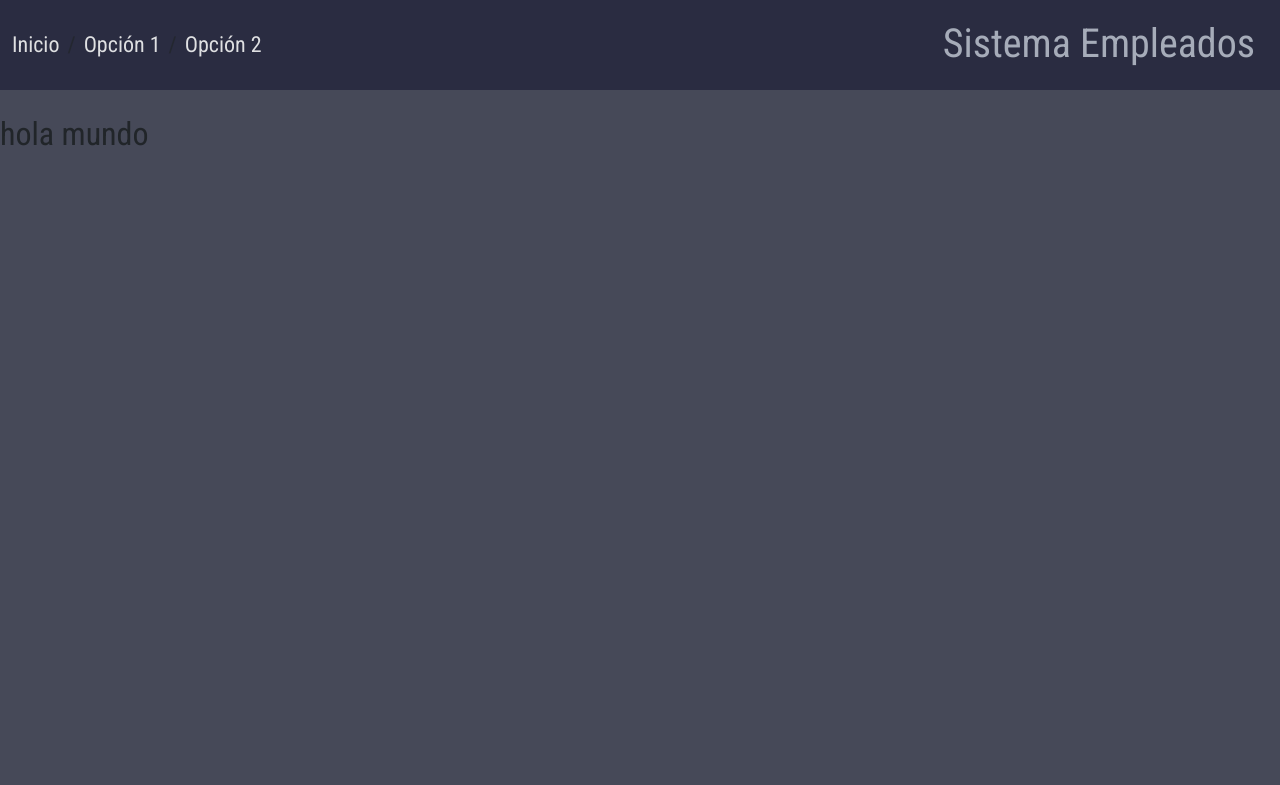
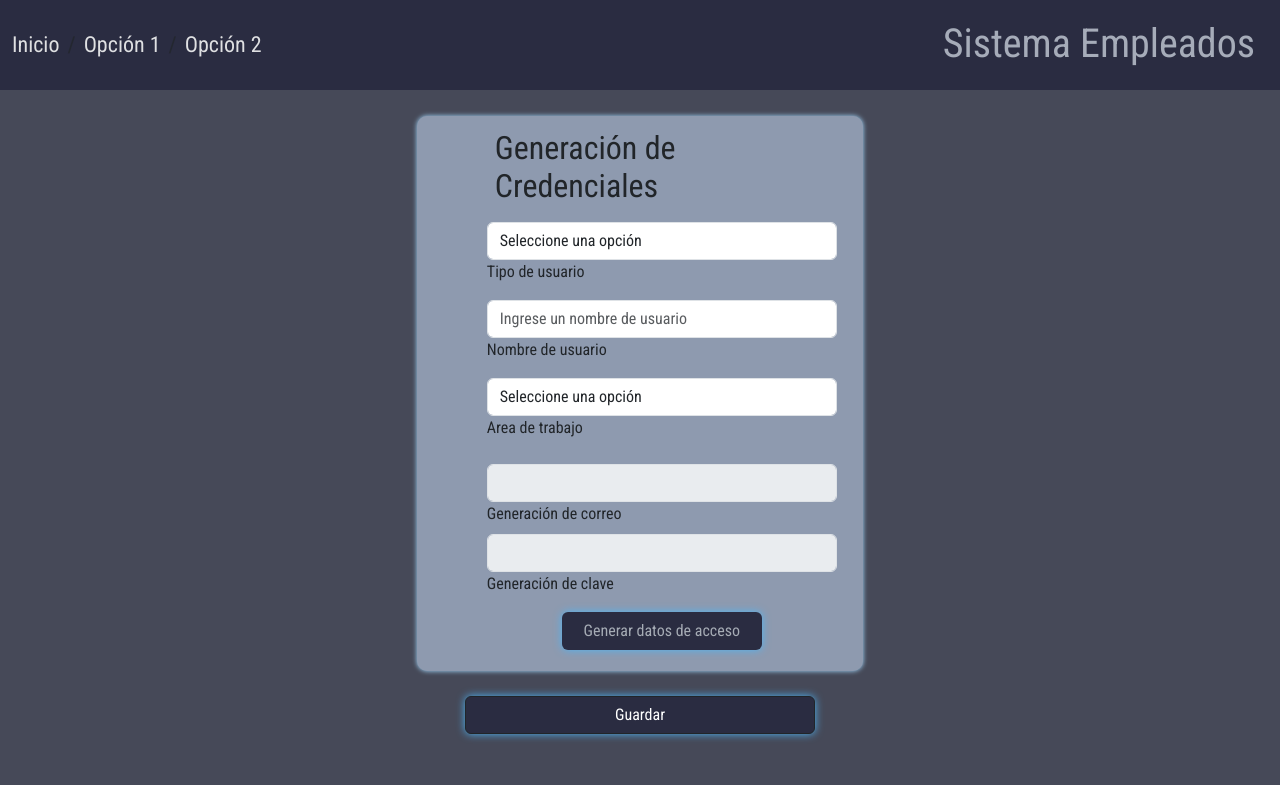
Before and after one commit to victorch7/Taller-Empleado, a plain HTML site: page opcion2.html in a window 1280 px wide. Drawn offline with Linux system fonts and the light colour scheme.

Commit message:
Creación de interfaz opción 2

```diff
--- a/bootstrap-5.3.0-alpha3-dist/css/style.css
+++ b/bootstrap-5.3.0-alpha3-dist/css/style.css
@@ -56,6 +56,18 @@ h1{ /*Diseño titulo de la barra de navegacion*/
     place-items: center;
 }
 
+.contenedor-form3{ /*Contenedor del formulario de acceso*/
+    background: rgb(142, 154, 175);
+    border-radius: 10px;
+    padding: 5px 70px;
+    box-shadow: 0 0 5px 0 rgb(163, 217, 255);
+    width: 40%;
+    margin: 1px 0;
+    display: grid;
+    place-items: center;
+}
+
+
 .contenedor-foto{ /*Contenedor de la foto*/
     display: flex;
     align-items: center;
@@ -97,6 +109,14 @@ h1{ /*Diseño titulo de la barra de navegacion*/
     box-shadow: 0 0 8px 0 rgb(77, 180, 245);
 }
 
+.btn-dark2{ /*Estilo del boton que genera clave y correo*/
+    width: 200px;
+    background: rgb(42, 44, 65);
+    text-align: center;
+    box-shadow: 0 0 8px 0 rgb(77, 180, 245);
+    color: rgb(166, 172, 181);
+}
+
 /*Estilo para el sweet alert*/
 .format-pre pre {
     text-align: left;
--- a/opcion2.html
+++ b/opcion2.html
@@ -34,7 +34,74 @@
       </div>
     </nav>
 </header>
-    <h2>hola mundo</h2>
+<main>
+  <div class="container">
+    <div class="contenedor-form3">
+      <h2 class="p-2">Generación de Credenciales</h2>
+      <form> <!--Formulario de asistencia-->
+        <div class="form-outline mb-3">
+          <div class="form-outline">
+            <div class="form-group">
+              <select class="form-control" id="tipousuario" name="tipousuario"> <!--id select tipo usuario-->
+                <option disabled selected value="">Seleccione una opción</option>
+                <option value="Administrador">Administrador</option>
+                <option value="Vendedor">Vendedor</option>
+                <option value="Auxiliar">Auxiliar</option>
+              </select>
+              <label for="tipousuario">Tipo de usuario</label>
+            </div>
+          </div>
+        </div>
+
+        <div class="form-outline mb-2"> <!--Id campo de nombre de usuario-->
+          <input type="text" id="nombre-usuario"
+            class="form-control" placeholder="Ingrese un nombre de usuario" required /><!--Input para nombre usuario-->
+          <label class="form-label" for="nombre-usuario">Nombre de usuario</label>
+        </div>
+
+        <div class="form-outline mb-4">
+          <div class="form-group">
+            <select class="form-control" id="area" name="area"> <!--id select tipo usuario-->
+              <option disabled selected value="">Seleccione una opción</option>
+              <option value="Gerencia">Gerencia</option>
+              <option value="Administración">Administración</option>
+              <option value="Vigilancia">Vigilancia</option>
+              <option value="Limpieza">Limpieza</option>
+            </select>
+            <label for="area">Area de trabajo</label>
+          </div>
+        </div>
+
+        <div class="col-md-6">
+          <input type="input" id="input-correo" class="form-control" disabled/> <!--id input del correo-->
+          <label class="form-label" for="input-correo">Generación de correo</label> <br>
+        </div>
+
+        <div class="col-md-6">
+          <input type="input" id="input-clave" class="form-control" disabled/> <!--id input de la clave-->
+          <label class="form-label" for="input-clave">Generación de clave</label> <br>
+        </div>
+          <!-- 2 column grid layout for inline styling -->
+          <div class="row mb-3 pt-2">
+            <div class="col d-flex justify-content-center">
+              <button type="button" class="btn btn-dark2 btn-block"
+                onclick="">Generar datos de acceso</button>
+            </div>
+          </div>
+      </form>
+    </div>
+  </div>
+
+  <form class="p-4">
+    <!-- 2 column grid layout for inline styling -->
+    <div class="row mb-4">
+      <div class="col d-flex justify-content-center">
+        <button type="button" class="btn btn-dark btn-block"
+          onclick="">Guardar</button>
+      </div>
+    </div>
+</form>
+</main>
 </body>
 
 <script src="bootstrap-5.3.0-alpha3-dist/js/bootstrap.min.js"></script>
```
